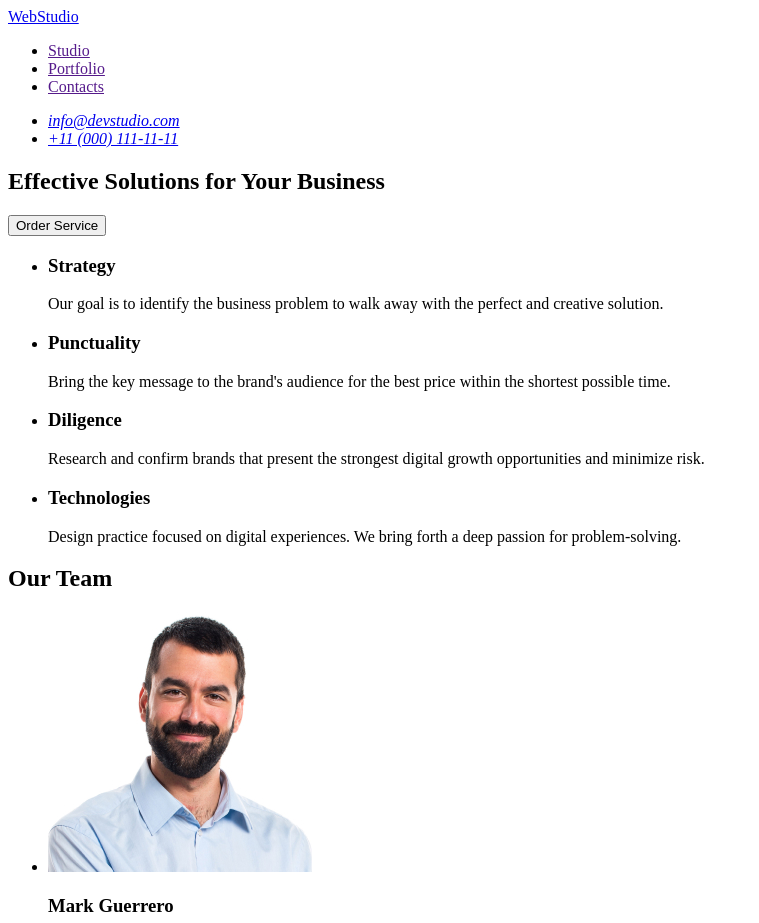
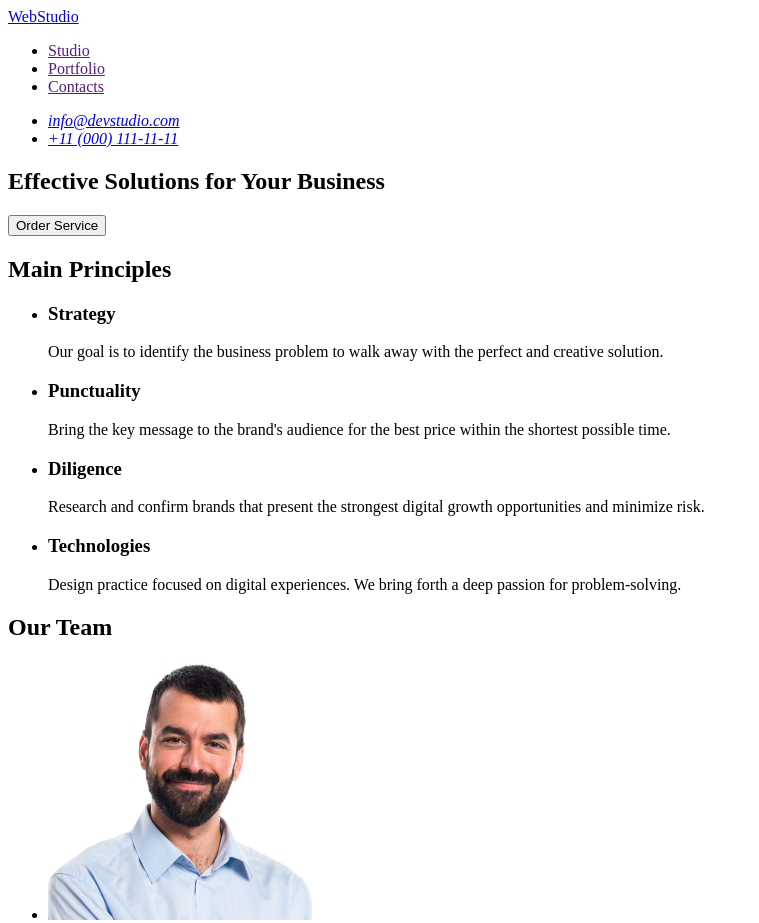
Before and after one commit to RomanBW/goit-markup-hw-01, a plain HTML site: page index.html in a window 1280 px wide. Shown: the top 923 px of the page, without its empty margins (0-759 px from the left). Drawn offline with Linux system fonts and the light colour scheme.

Commit message:
goit-markup-hw-01-start

```diff
--- a/index.html
+++ b/index.html
@@ -36,6 +36,7 @@
     <button type="button">Order Service</button>
   </section>
   <section>
+    <h2>Main Principles</h2>
     <ul>
       <li>
         <h3>Strategy</h3>
```
